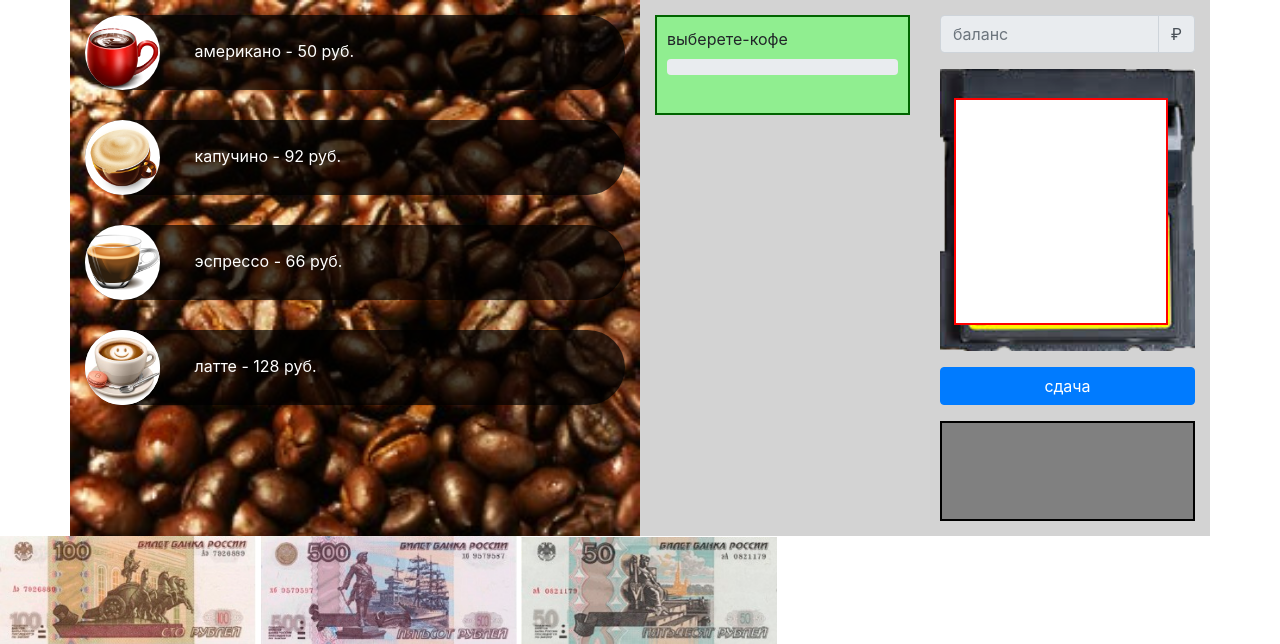
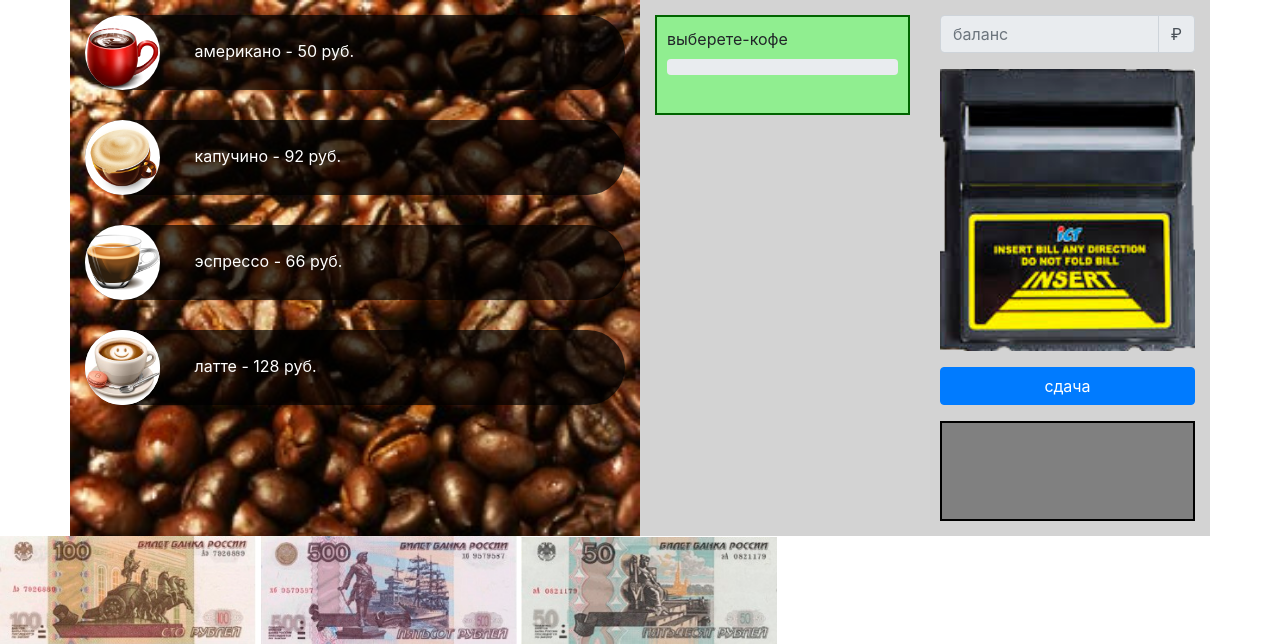
Before and after one commit to aisidora80/coffee-machine, a PHP site: page / in a window 1280 px wide. Shown: the top 644 px of the page. Run offline with PHP 8.4, Linux system fonts and the light colour scheme.

Commit message:
Add files via upload

```diff
--- a/script.js
+++ b/script.js
@@ -157,6 +157,10 @@ function eatBill(bill) {
   bill.style.transform = "translateY(50%) rotate(90deg)";
   setTimeout(function() {
     bill.style.transform = "translateY(-200%) rotate(90deg)";
+    bill.ontransitionend = function() {// событие ontransitionend - оканчание транзиции css
+      console.log("транзиция закончилась");
+      bill.remove();
+    }
   }, 10);
 
 
--- a/style.css
+++ b/style.css
@@ -67,8 +67,8 @@
 
 .cash-catcher {
   position: absolute;
-  border: 2px solid red;
-  background-color: white;
+  /*border: 2px solid red;
+  background-color: white;*/
   width: 75%;
   height: 45%;
   margin-left: 5%;
```
